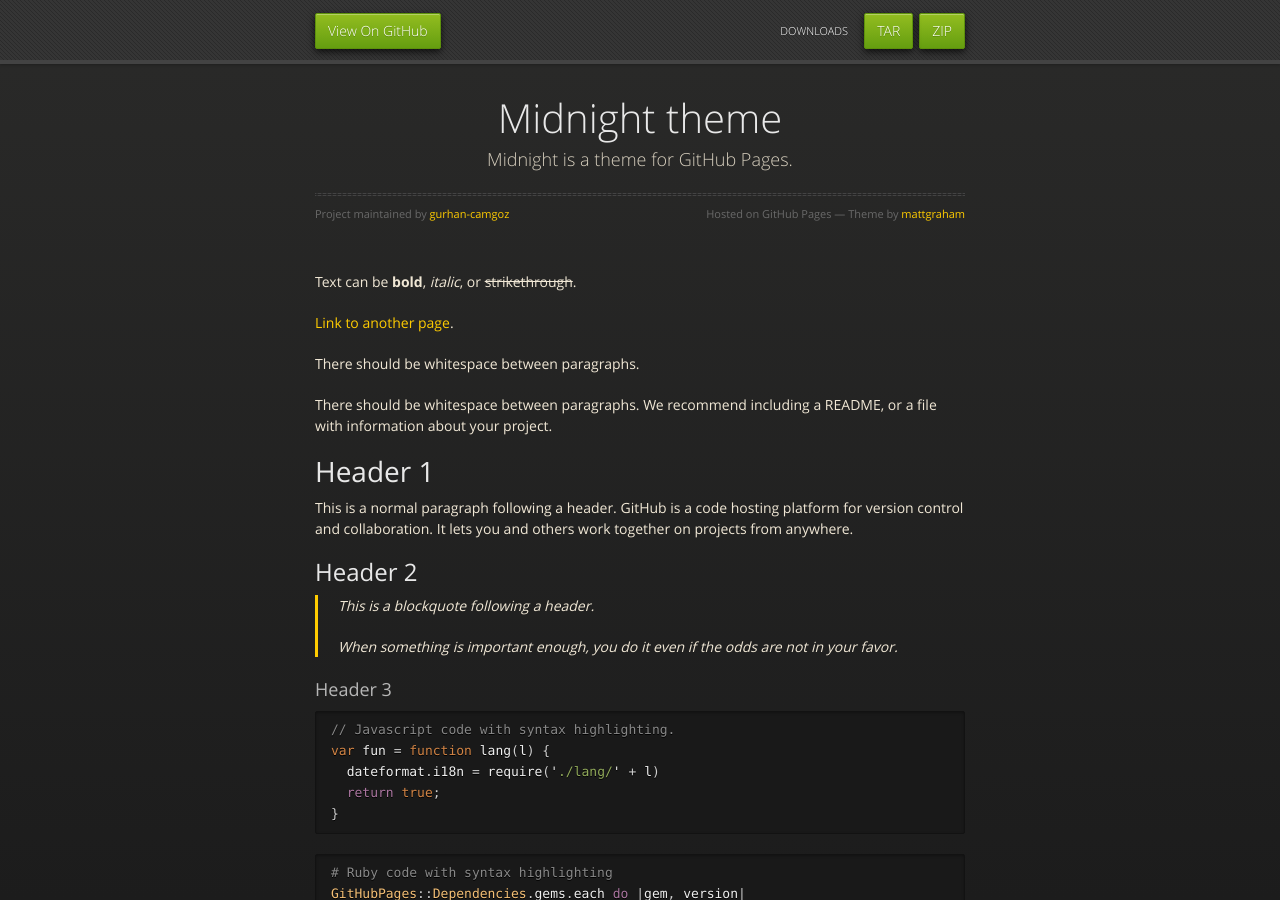
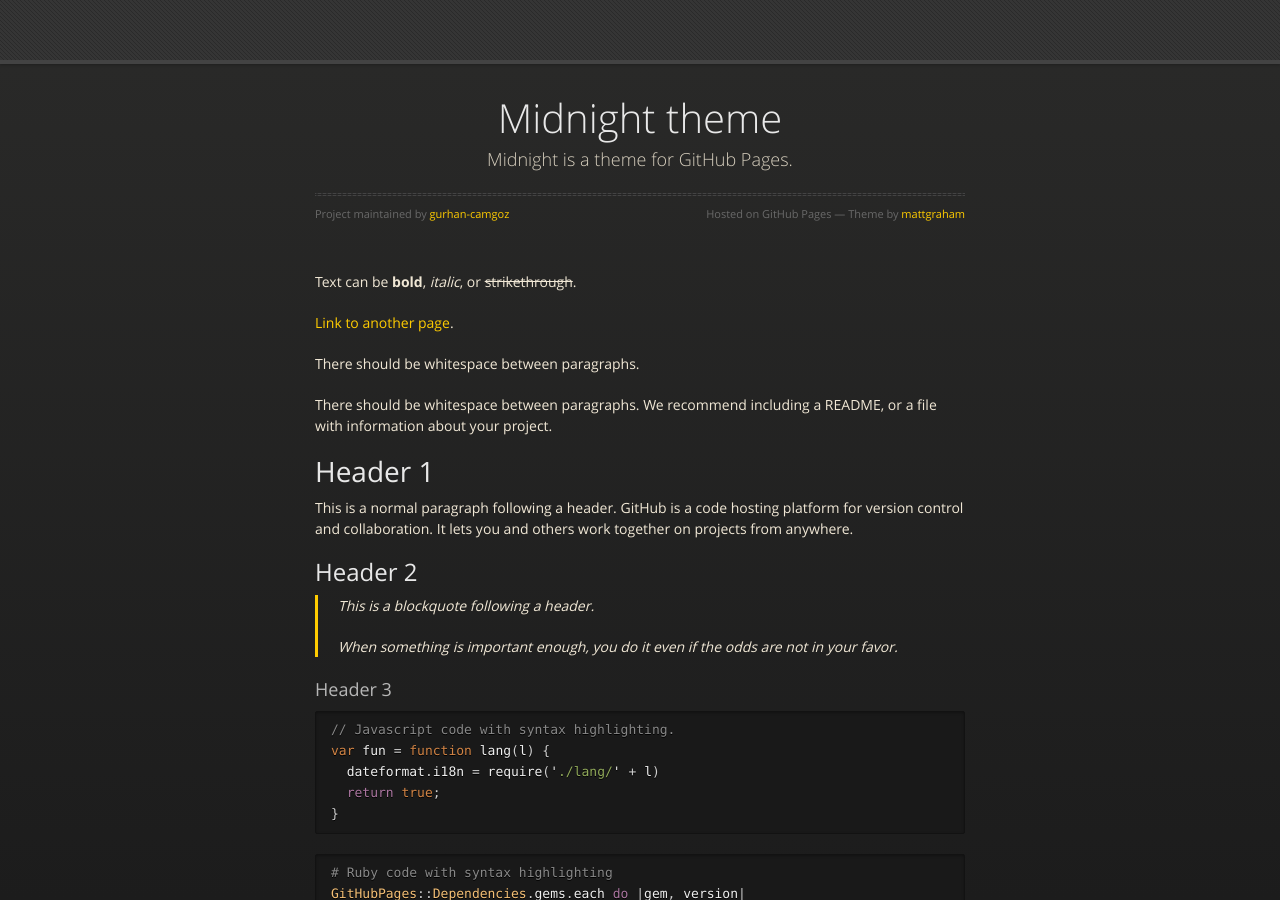
Before and after one commit to gurhan-camgoz/gurhan-camgoz.github.io, a Jekyll site: the page built from index.md, in a window 1280 px wide and 900 px high. Built offline with Jekyll 4.4.1, drawn with Linux system fonts in a browser that asks for light colours.

Commit message:
layout changes

```diff
--- a/_layouts/default.html
+++ b/_layouts/default.html
@@ -19,16 +19,7 @@
   </head>
   <body>
       <div id="header">
-        <nav>
-          <ul>
-            <li class="fork"><a href="{{ site.github.repository_url }}">View On GitHub</a></li>
-            {% if site.show_downloads %}
-              <li class="downloads"><a href="{{ site.github.zip_url }}">ZIP</a></li>
-              <li class="downloads"><a href="{{ site.github.tar_url }}">TAR</a></li>
-              <li class="title">DOWNLOADS</li>
-            {% endif %}
-          </ul>
-        </nav>
+
       </div><!-- end header -->
 
     <div class="wrapper">
```
